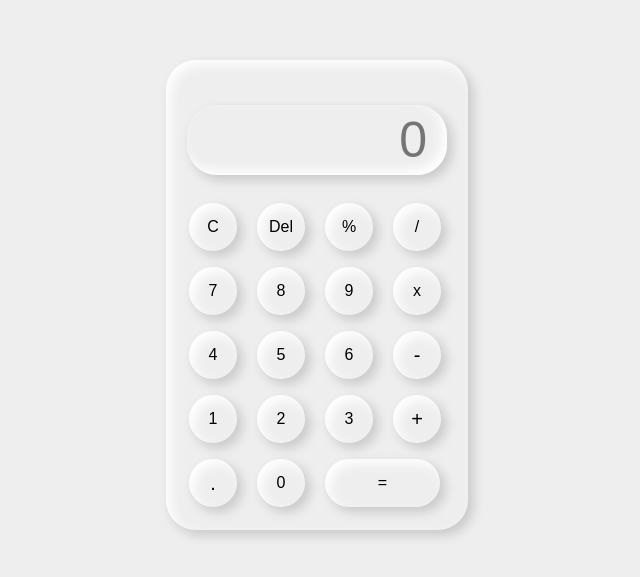
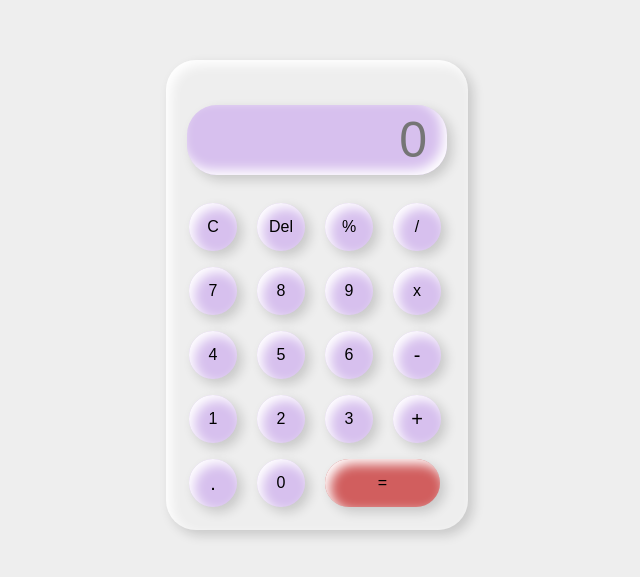
Before and after one commit to My-JavaScript-Projects-Pamod99/Calculator, a plain HTML site: page index.html in a window 1280 px wide. Shown: the part 105-682 px from the top of the page, without its empty margins (323-963 px from the left). Drawn offline with Linux system fonts and the light colour scheme.

Commit message:
change css

```diff
--- a/style.css
+++ b/style.css
@@ -25,9 +25,9 @@ input{
     grid-column: span 4;
     height: 70px;
     width: 260px;
-    background-color: #eee;
+    background-color: rgb(215, 192, 238);
     box-shadow: inset -5px -5px 12px #fff,
-                    5px 5px 12px rgba(0, 0, 0, .16);
+                    5px 5px 12px rgba(0, 0, 0, 0.16);
     border: none;
     border-radius: 30px;
     color: rgba(70, 70, 70);
@@ -41,7 +41,7 @@ input{
 button{
     height: 48px;
     width: 48px;
-    background-color: #eee;
+    background-color: rgb(215, 192, 238);
     box-shadow: inset 5px 5px 12px #fff,
                     5px 5px 12px rgba(0, 0, 0, .16);
     border: none;
@@ -56,7 +56,7 @@ button{
 }
 .equal{
     width: 115px;
-    background-color: #eee;
+    background-color: rgb(209, 94, 94);
     box-shadow: inset 5px 5px 12px #fff,
                     5px 5px 12px rgba(0, 0, 0, .16);
     border-radius: 40px;
```
